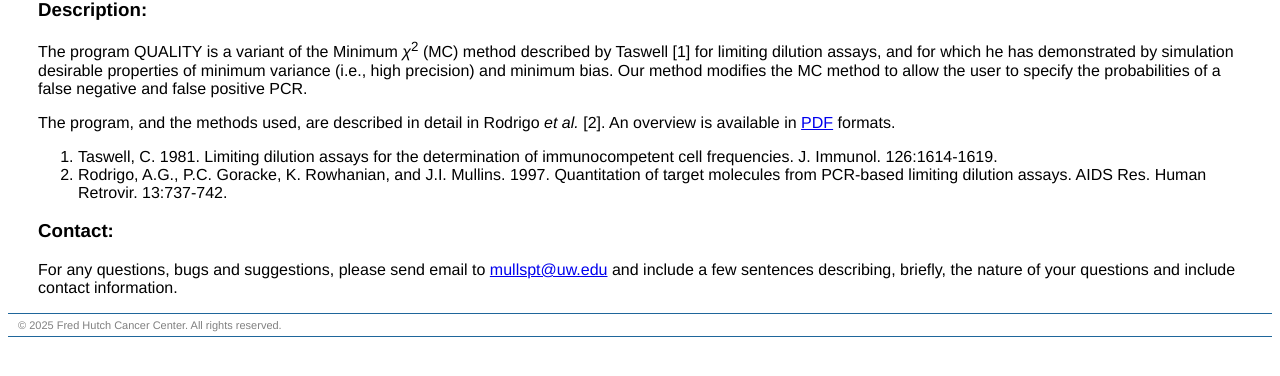
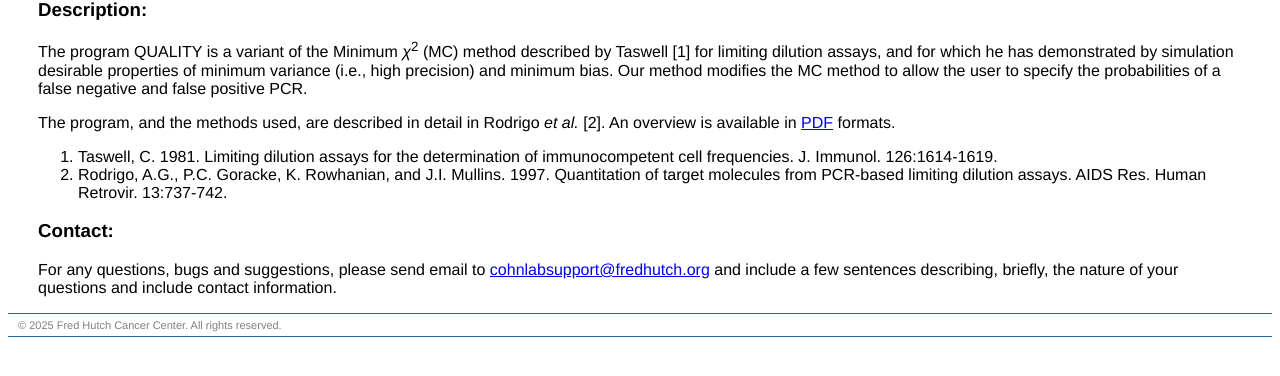
Before and after one commit to FredHutch/quality, a Flask app: page / in a window 1280 px wide. Shown: the part 233-609 px from the top of the page. Run offline with Flask 2, Linux system fonts and the light colour scheme.

Commit message:
changed contact to Dr. Cohn Lab

```diff
--- a/templates/index.html
+++ b/templates/index.html
@@ -146,7 +146,7 @@
                 limiting dilution assays. AIDS Res. Human Retrovir. 13:737-742.</li>
         </ol></p>
     <h3>Contact:</h3>
-    <p>For any questions, bugs and suggestions, please send email to <a href="mailto:mullspt@uw.edu?subject=Quality">mullspt@uw.edu</a> and include a few sentences describing, briefly, the nature of your questions and include contact information.</p>
+    <p>For any questions, bugs and suggestions, please send email to <a href="mailto:cohnlabsupport@fredhutch.org?subject=Quality">cohnlabsupport@fredhutch.org</a> and include a few sentences describing, briefly, the nature of your questions and include contact information.</p>
 </div>
 
 	<div id="footer">
```
